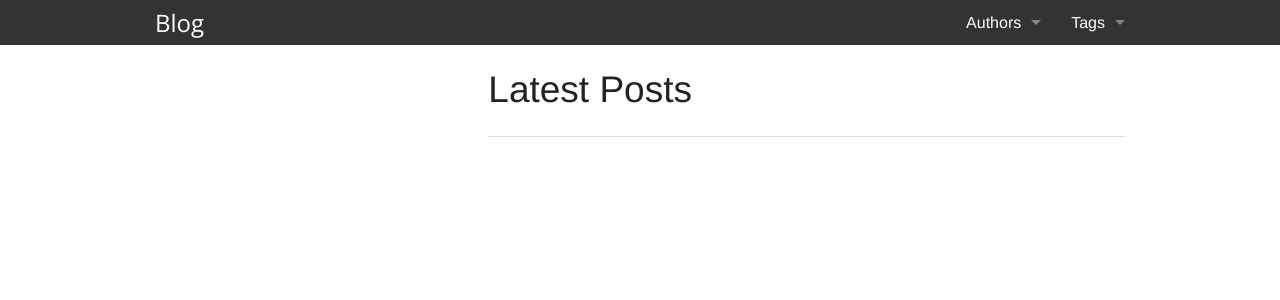
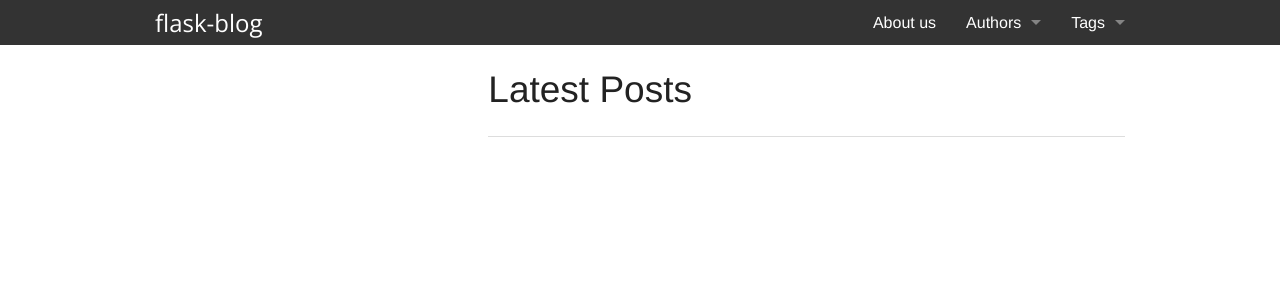
Before and after one commit to jonesetc/flask-blog, a Flask app: page / in a window 1280 px wide. Shown: the top 300 px of the page. Run offline with Flask 2, Linux system fonts and the light colour scheme; data that the repository does not hold is empty; parts of the project's set-up code (start-up, migrations or seed data) failed here and were passed over.

Commit message:
Added a general about page, updated top_nav to link to it, and added in a parameter in the config to name the blog.

```diff
--- a/blog/templates/base.html
+++ b/blog/templates/base.html
@@ -4,7 +4,7 @@
     <head>
         <meta charset="utf-8">
         <meta name="viewport" content="width=device-width, initial-scale=1.0">
-        <title>{{ title }}</title>
+        <title>{{ blog_name ~ ' - ' ~ title }}</title>
         <link rel="stylesheet" href="{{ url_for('static', filename='css/normalize.css') }}">
         <link rel="stylesheet" href="{{ url_for('static', filename='css/foundation.css') }}">
         <link rel="stylesheet" href="{{ url_for('static', filename='css/global.css') }}">
--- a/blog/templates/top_nav.html
+++ b/blog/templates/top_nav.html
@@ -2,7 +2,7 @@
             <nav class="top-bar" data-topbar>
                 <ul class="title-area">
                     <li class="name">
-                        <h1><a href="{{ url_for('index_view') }}">Blog</a></h1>
+                        <h1><a href="{{ url_for('index_view') }}">{{ blog_name }}</a></h1>
                     </li>
                     <li class="toggle-topbar"><a href="#">Menu</a></li>
                 </ul>
@@ -10,6 +10,9 @@
                 <section class="top-bar-section">
                     <!-- Right Nav Section -->
                     <ul class="right">
+                        <li>
+                            <a href="{{ url_for('about_view') }}">About us</a>
+                        </li>
                         <li class="has-dropdown">
                             <a href="#">Authors</a>
                             <ul class="dropdown">
--- a/blog/utils.py
+++ b/blog/utils.py
@@ -4,7 +4,7 @@ from functools import partial
 
 from flask import render_template
 
-from blog import login
+from blog import app, login
 from blog.models import Tag, User, Post
 
 
@@ -34,8 +34,12 @@ def get_all_posts():
     """
     return Post.query.all()
 
+# get the blog name for the templates
+blog_name = app.config.get('BLOG_NAME', 'flask-blog')
+
 # Create a partially applied version of render_template. This way all templates will have info for navigation
-render_template_with_models = partial(render_template, users=get_all_users, tags=get_all_tags, posts=get_all_posts)
+render_template_with_models = partial(render_template, blog_name=blog_name, users=get_all_users, tags=get_all_tags,
+                                      posts=get_all_posts)
 
 
 def get_static_files(static_dir):
--- a/blog/views.py
+++ b/blog/views.py
@@ -20,6 +20,14 @@ def index_view():
     return render_template_with_models('latest_posts.html', latest_posts=latest_posts)
 
 
+@app.route('/about/')
+def about_view():
+    """
+    Renders an about page with information about the blog
+    """
+    return render_template_with_models('about.html')
+
+
 @app.route('/profile/<string:name>/')
 def profile_view(name):
     """
@@ -38,7 +46,7 @@ def user_view(name):
     """
     Render a page with a listing of all of a user's posts
 
-    :param name:  shortname to look up the user
+    :param name: shortname to look up the user
     """
     user = get_user(name)
     if user is None:
```
Also changed, not shown: blog/templates/about.html (added, +10 -0 lines), README.md.
